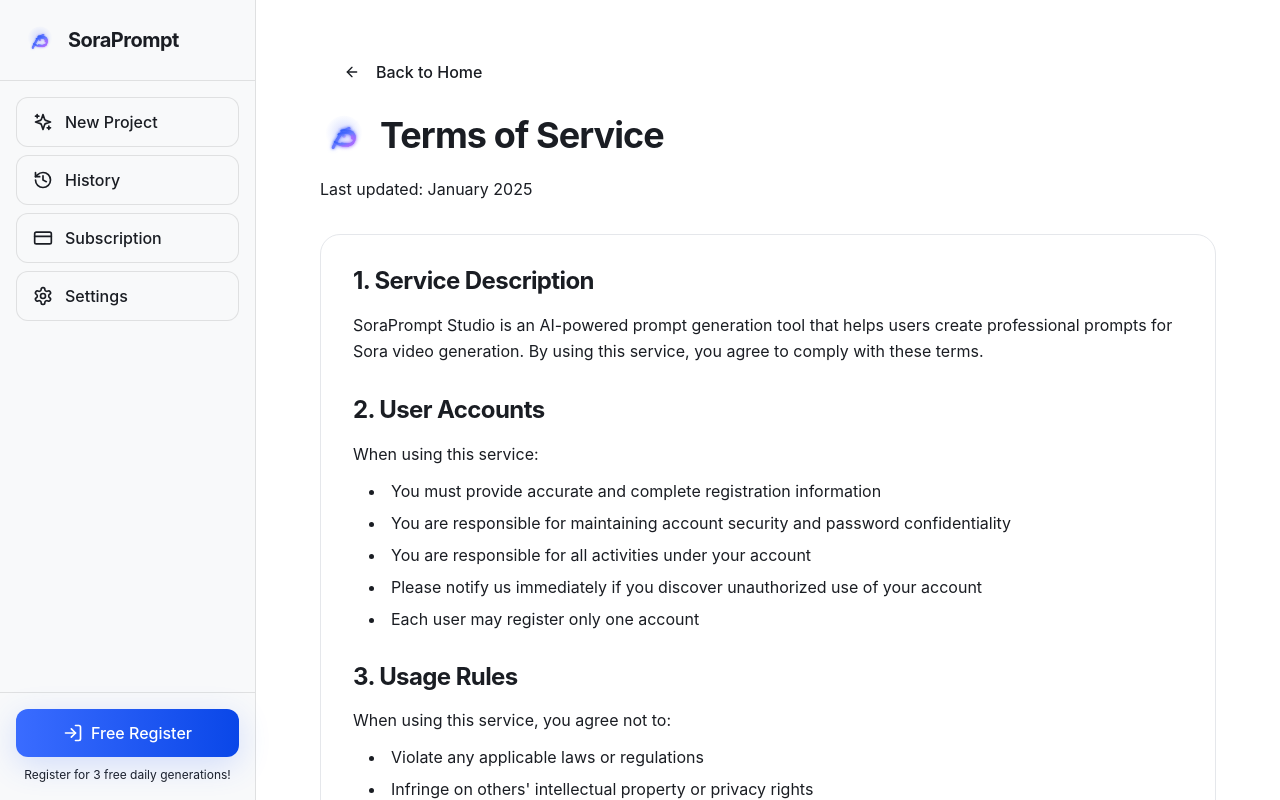
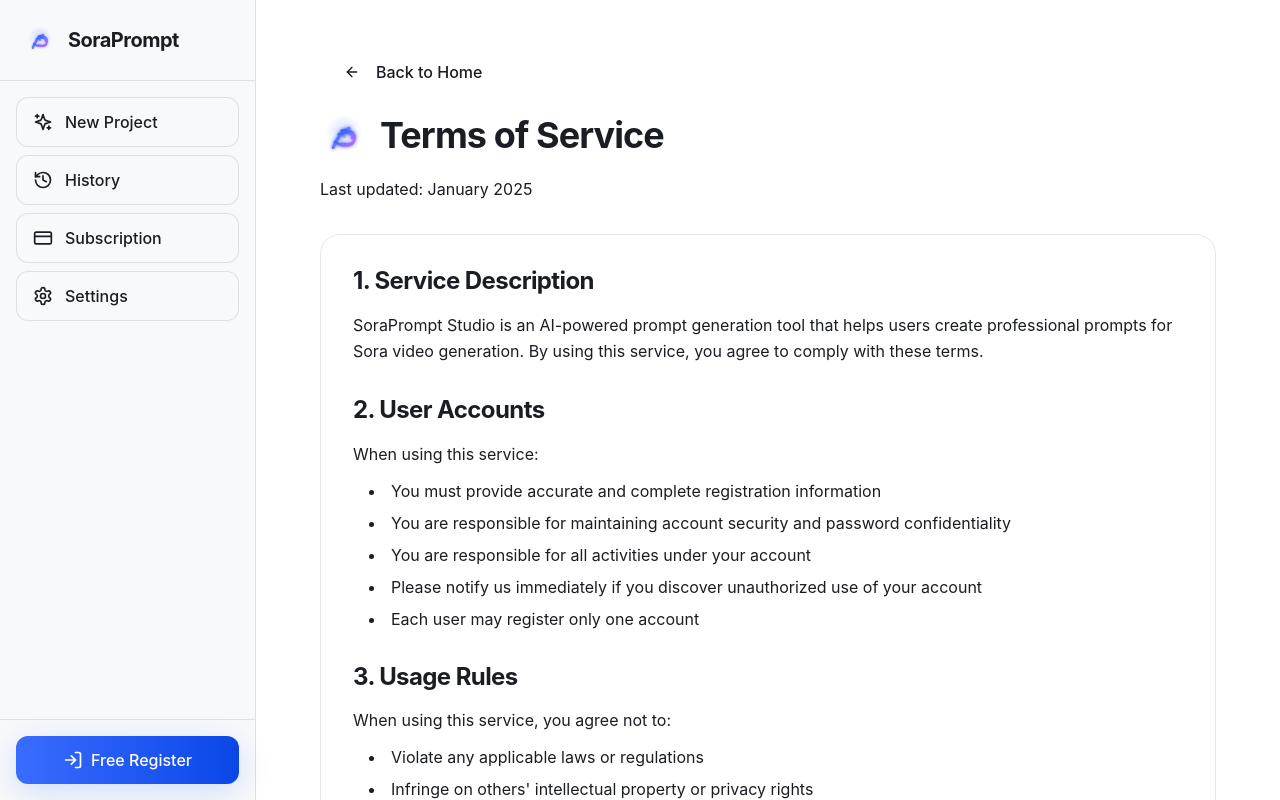
Before and after one commit to web3coderman-dev/SoraPrompt, a React (Vite) app: page /terms in a window 1280 px wide. Shown: the top 800 px of the page. Built offline with nearby package versions, Linux system fonts and the light colour scheme; no server answers.

Commit message:
Updated LoginPrompt.tsx

```diff
--- a/src/components/Sidebar/LoginPrompt.tsx
+++ b/src/components/Sidebar/LoginPrompt.tsx
@@ -20,9 +20,6 @@ export default function LoginPrompt({ onLogin }: LoginPromptProps) {
       >
         {t.freeRegister || t.signInSignUp}
       </Button>
-      <p className="text-xs text-text-tertiary text-center mt-2 leading-relaxed">
-        {t.freeRegisterHint || 'Register for 3 free daily generations!'}
-      </p>
     </div>
   );
 }
```
